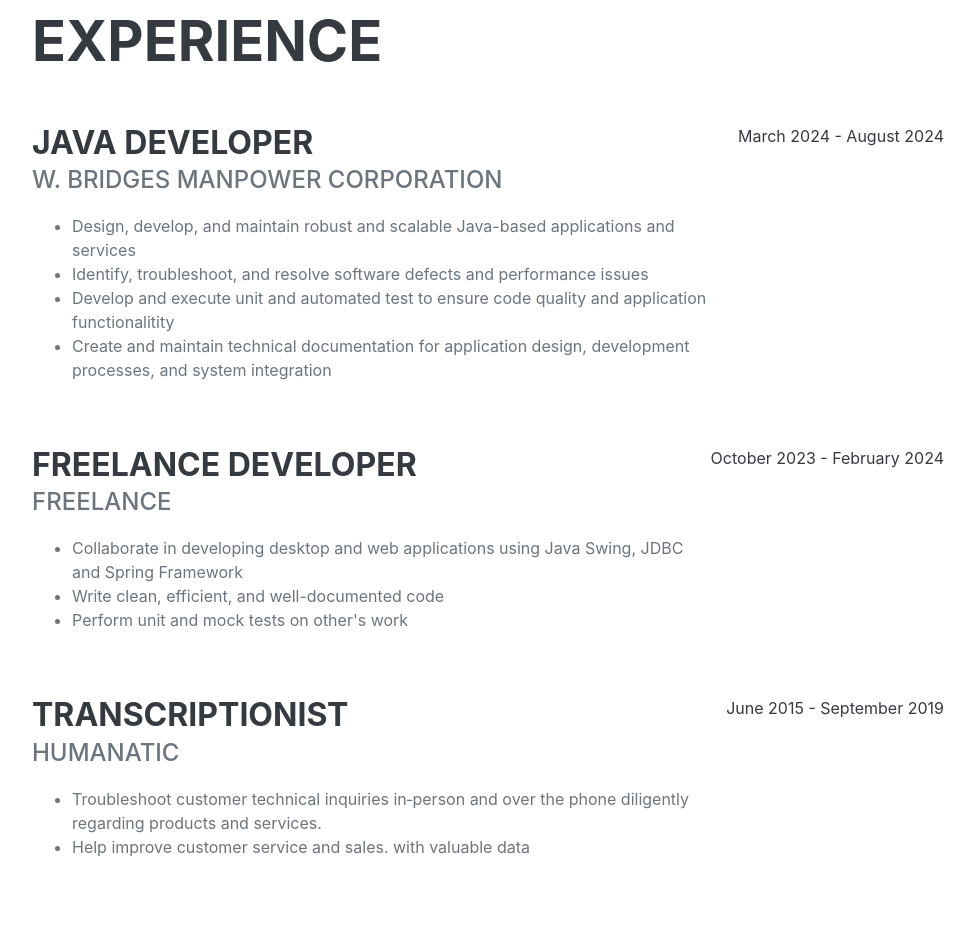
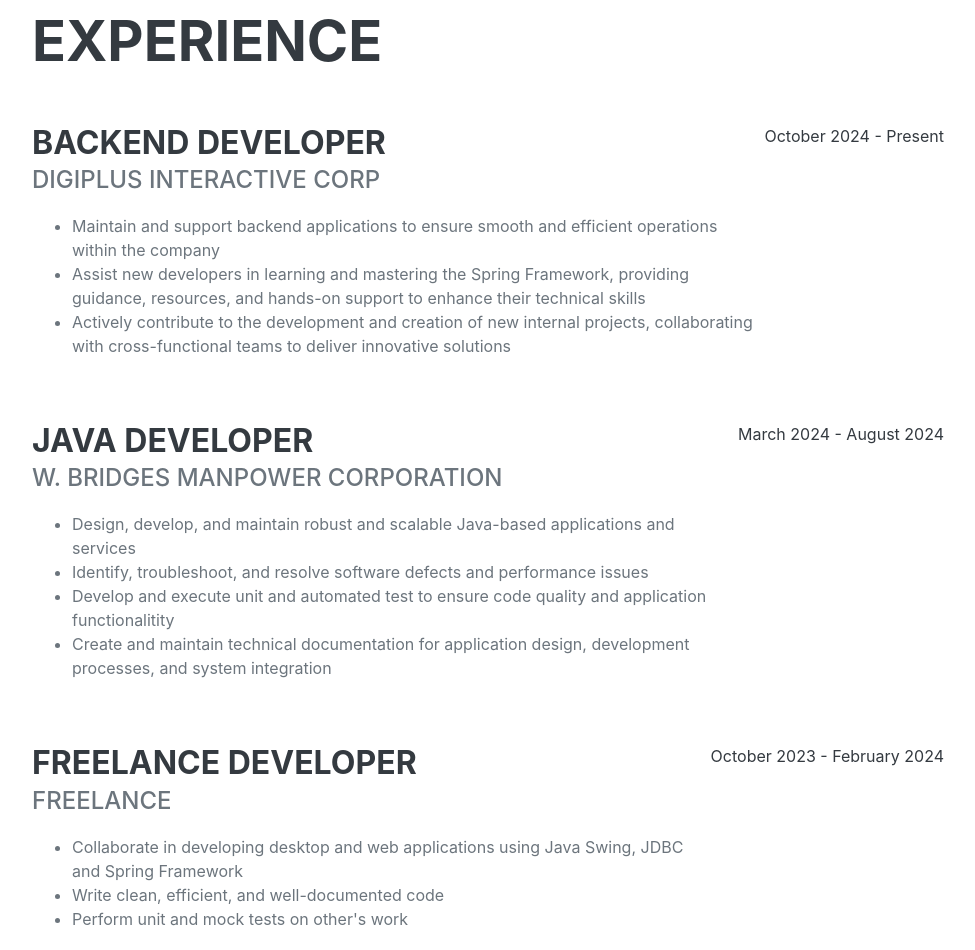
Before and after one commit to mrkevr/portfolio, a website: page index.html in a window 1280 px wide. Shown: the part 1160-2110 px from the top of the page, without its empty margins (288-1263 px from the left). Drawn offline with nearby package versions, Linux system fonts and the light colour scheme; a web font is replaced by a local one.

Commit message:
Updated Feb 2025

```diff
--- a/index.html
+++ b/index.html
@@ -71,6 +71,19 @@
             <section class="resume-section" id="experience">
                 <div class="resume-section-content">
                     <h2 class="mb-5">Experience</h2>
+
+                    <div class="d-flex flex-column flex-md-row justify-content-between mb-5">
+                        <div class="flex-grow-1">
+                            <h3 class="mb-0">Backend Developer</h3>
+                            <div class="subheading mb-3">DigiPlus Interactive Corp</div>
+                            <ul>
+                                <li>Maintain and support backend applications to ensure smooth and efficient operations within the company</li>
+                                <li>Assist new developers in learning and mastering the Spring Framework, providing guidance, resources, and hands-on support to enhance their technical skills</li>
+                                <li>Actively contribute to the development and creation of new internal projects, collaborating with cross-functional teams to deliver innovative solutions</li>
+                            </ul>
+                        </div>
+                        <div class="flex-shrink-0"><span class="text-primary">October 2024 - Present</span></div>
+                    </div>
                     <div class="d-flex flex-column flex-md-row justify-content-between mb-5">
                         <div class="flex-grow-1">
                             <h3 class="mb-0">Java Developer</h3>
@@ -84,7 +97,6 @@
                         </div>
                         <div class="flex-shrink-0"><span class="text-primary">March 2024 - August 2024</span></div>
                     </div>
-
                     <div class="d-flex flex-column flex-md-row justify-content-between mb-5">
                         <div class="flex-grow-1">
                             <h3 class="mb-0">Freelance Developer</h3>
@@ -126,7 +138,7 @@
                             <p> <b>Relevant Subjects:</b> System Analysis and Design, Data Structure and Algorithm <br>
                             </p>
                         </div>
-                        <div class="flex-shrink-0"><span class="text-primary">2012 - 2016</span></div>
+<!--                         <div class="flex-shrink-0"><span class="text-primary">2xxx - 2xxx</span></div> -->
                     </div>
                     <div class="d-flex flex-column flex-md-row justify-content-between">
                         <div class="flex-grow-1">
@@ -135,7 +147,7 @@
                             <div><b>Relevant Subjects:</b> Computer Fundamentals, Physics, Chemistry, Algebra, Geometry</div>
                             <p> <b>Activities & Societies:</b> Physical Education, Citizenship Advancement Training</p>
                             </div>
-                        <div class="flex-shrink-0"><span class="text-primary">2000 - 2004</span></div>
+<!--                         <div class="flex-shrink-0"><span class="text-primary">2xxx - 2xxx</span></div> -->
                     </div>
                 </div>
             </section>
@@ -254,7 +266,7 @@
                             <span class="fa-li"><i class="fas fa-check"></i></span>MySQL, PostGres, MongoDB
                         </li>
                         <li>
-                            <span class="fa-li"><i class="fas fa-check"></i></span>SOLID Principles and Design Patterns
+                            <span class="fa-li"><i class="fas fa-check"></i></span>OOP, AOP, SOLID Principles and Design Patterns
                         </li>
                         <li>
                             <span class="fa-li"><i class="fas fa-check"></i></span>HTML, Bootstrap
```
